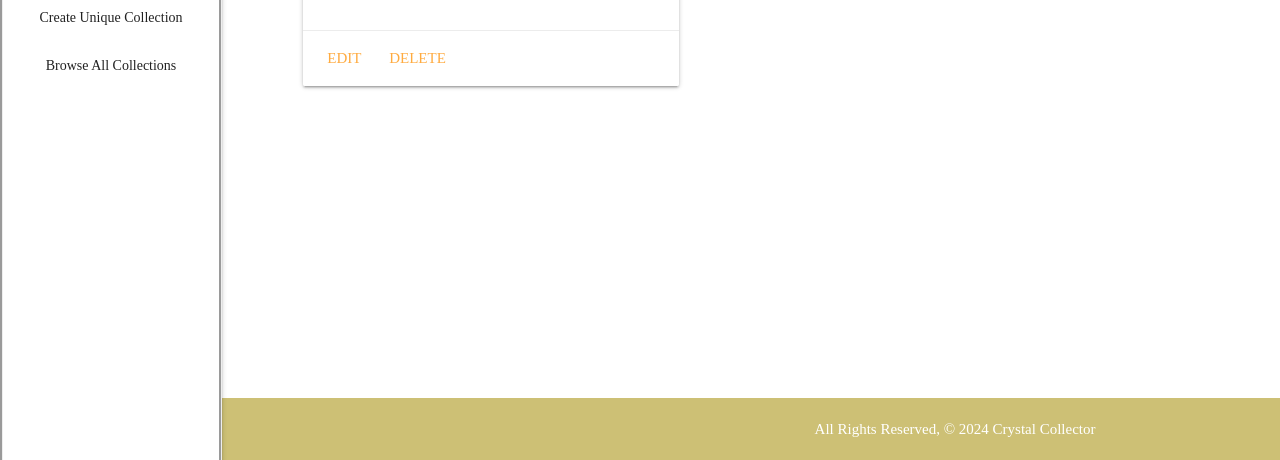
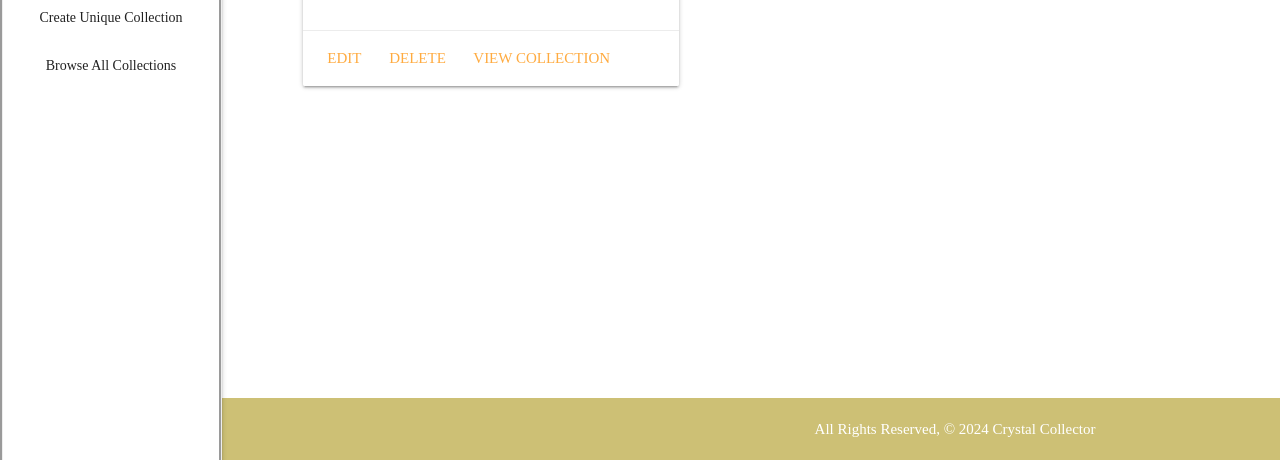
Before and after one commit to chochristinak/crystalcollector, a Django app: template main_app/templates/main_app/collection_detail.html in a window 1280 px wide. Shown: the part 340-800 px from the top of the page. Run offline with Django 5.2, Linux system fonts and the light colour scheme; the template is opened without the code that fills it, so the values that code supplies are empty.

```diff
--- a/main_app/templates/main_app/collection_detail.html
+++ b/main_app/templates/main_app/collection_detail.html
@@ -13,6 +13,8 @@
       <div class="card-action">
         <a href="{% url 'collections_update' collection.id %}">Edit</a>
         <a href="{% url 'collections_delete' collection.id %}">Delete</a>
+        <a href="">View Collection</a>
+
       </div>
     </div>
   </div>
```
